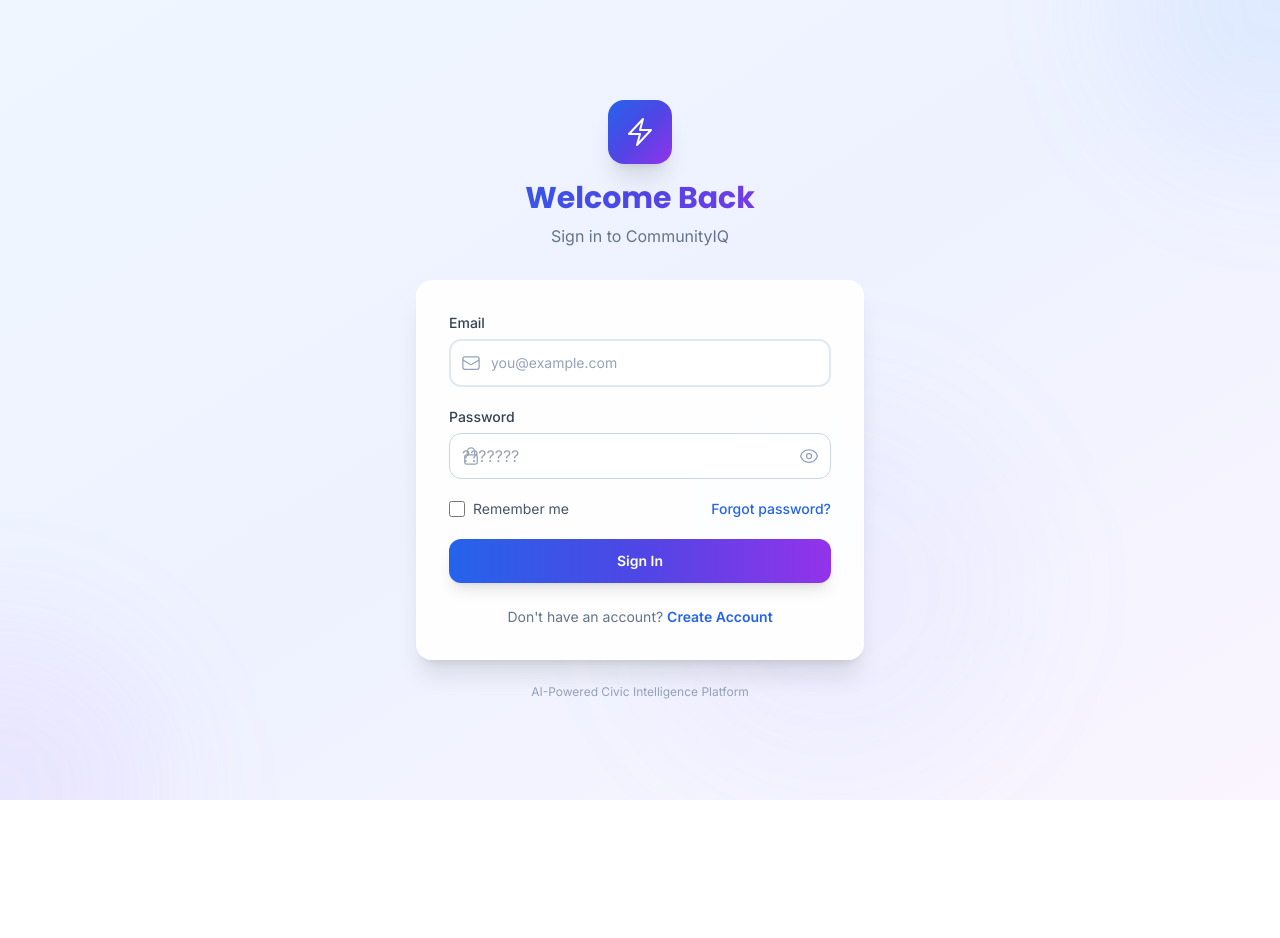
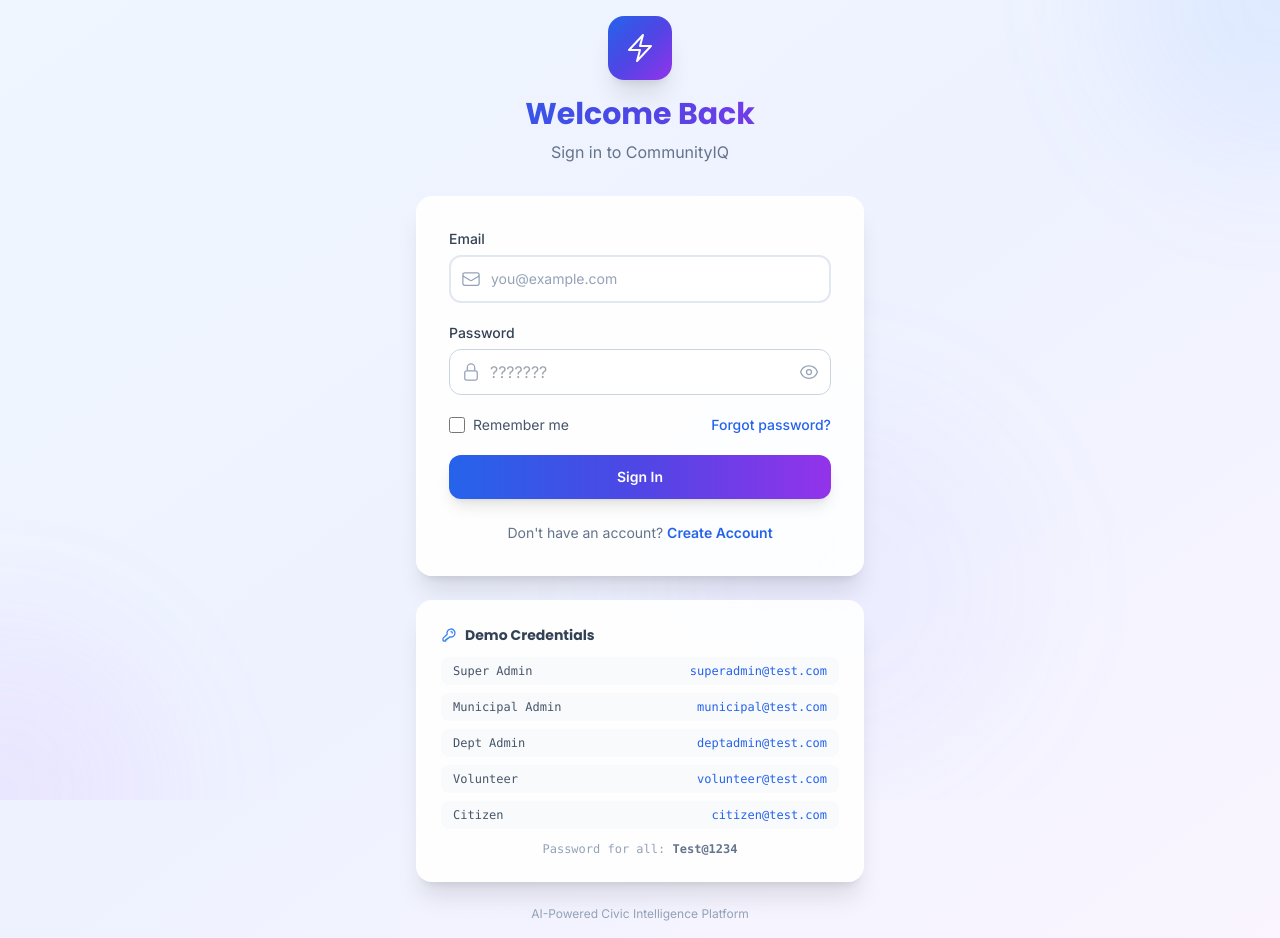
Before and after one commit to joita-ghoshal/communityiq, a Next.js app in the folder frontend/: page /login in a window 1280 px wide. Before the commit the page ends 800 px from the top, so only its background shows below. Built offline with nearby package versions, Linux system fonts and the light colour scheme.

Commit message:
fix: rewrite seeder with hash verification, fix password icon overlap, add demo credentials card

```diff
--- a/frontend/src/app/(auth)/login/page.tsx
+++ b/frontend/src/app/(auth)/login/page.tsx
@@ -68,7 +68,7 @@ export default function LoginPage() {
               <label className="block text-sm font-medium text-slate-700 dark:text-slate-300 mb-1.5">Password</label>
               <div className="relative">
                 <LockClosedIcon className="absolute left-3 top-1/2 -translate-y-1/2 w-5 h-5 text-slate-400" />
-                <input type={showPassword ? 'text' : 'password'} value={password} onChange={(e) => setPassword(e.target.value)} placeholder="???????" className="w-full border border-slate-300 dark:border-slate-600 bg-white dark:bg-slate-800 text-slate-900 dark:text-white focus:ring-2 focus:ring-blue-500 focus:border-blue-500 transition-all rounded-xl px-3 py-2.5 outline-none" />
+                <input type={showPassword ? 'text' : 'password'} value={password} onChange={(e) => setPassword(e.target.value)} placeholder="???????" className="w-full border border-slate-300 dark:border-slate-600 bg-white dark:bg-slate-800 text-slate-900 dark:text-white focus:ring-2 focus:ring-blue-500 focus:border-blue-500 transition-all rounded-xl pl-10 pr-10 py-2.5 outline-none" />
                 <button type="button" onClick={() => setShowPassword(!showPassword)} className="absolute right-3 top-1/2 -translate-y-1/2 text-slate-400 hover:text-slate-600">
                   {showPassword ? <EyeSlashIcon className="w-5 h-5" /> : <EyeIcon className="w-5 h-5" />}
                 </button>
@@ -98,6 +98,37 @@ export default function LoginPage() {
           </div>
         </div>
 
+        {/* Demo Credentials */}
+        <div className="mt-6 glass-card-strong p-6">
+          <h3 className="text-sm font-bold text-slate-700 dark:text-slate-200 mb-3 flex items-center gap-2">
+            <svg className="w-4 h-4 text-blue-500" fill="none" viewBox="0 0 24 24" stroke="currentColor"><path strokeLinecap="round" strokeLinejoin="round" strokeWidth={2} d="M15 7a2 2 0 012 2m4 0a6 6 0 01-7.743 5.743L11 17H9v2H7v2H4a1 1 0 01-1-1v-2.586a1 1 0 01.293-.707l5.964-5.964A6 6 0 1121 9z" /></svg>
+            Demo Credentials
+          </h3>
+          <div className="space-y-2 text-xs font-mono">
+            <div className="flex justify-between items-center bg-slate-50 dark:bg-slate-800/50 rounded-lg px-3 py-1.5">
+              <span className="text-slate-600 dark:text-slate-300">Super Admin</span>
+              <button type="button" onClick={() => { setEmail('superadmin@test.com'); setPassword('Test@1234'); }} className="text-blue-600 hover:text-blue-800 dark:text-blue-400 cursor-pointer">superadmin@test.com</button>
+            </div>
+            <div className="flex justify-between items-center bg-slate-50 dark:bg-slate-800/50 rounded-lg px-3 py-1.5">
+              <span className="text-slate-600 dark:text-slate-300">Municipal Admin</span>
+              <button type="button" onClick={() => { setEmail('municipal@test.com'); setPassword('Test@1234'); }} className="text-blue-600 hover:text-blue-800 dark:text-blue-400 cursor-pointer">municipal@test.com</button>
+            </div>
+            <div className="flex justify-between items-center bg-slate-50 dark:bg-slate-800/50 rounded-lg px-3 py-1.5">
+              <span className="text-slate-600 dark:text-slate-300">Dept Admin</span>
+              <button type="button" onClick={() => { setEmail('deptadmin@test.com'); setPassword('Test@1234'); }} className="text-blue-600 hover:text-blue-800 dark:text-blue-400 cursor-pointer">deptadmin@test.com</button>
+            </div>
+            <div className="flex justify-between items-center bg-slate-50 dark:bg-slate-800/50 rounded-lg px-3 py-1.5">
+              <span className="text-slate-600 dark:text-slate-300">Volunteer</span>
+              <button type="button" onClick={() => { setEmail('volunteer@test.com'); setPassword('Test@1234'); }} className="text-blue-600 hover:text-blue-800 dark:text-blue-400 cursor-pointer">volunteer@test.com</button>
+            </div>
+            <div className="flex justify-between items-center bg-slate-50 dark:bg-slate-800/50 rounded-lg px-3 py-1.5">
+              <span className="text-slate-600 dark:text-slate-300">Citizen</span>
+              <button type="button" onClick={() => { setEmail('citizen@test.com'); setPassword('Test@1234'); }} className="text-blue-600 hover:text-blue-800 dark:text-blue-400 cursor-pointer">citizen@test.com</button>
+            </div>
+            <div className="text-center text-slate-400 pt-1">Password for all: <span className="text-slate-500 font-semibold">Test@1234</span></div>
+          </div>
+        </div>
+
         <p className="text-center text-xs text-slate-400 mt-6">
           AI-Powered Civic Intelligence Platform
         </p>
```
Also changed, not shown: 1 other file (tests, documents, lock files or other folders).
